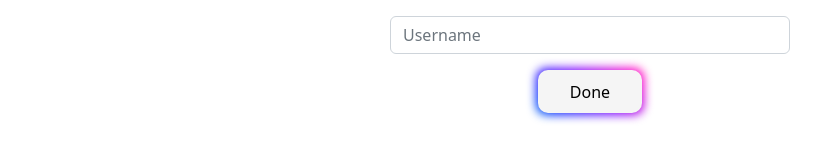
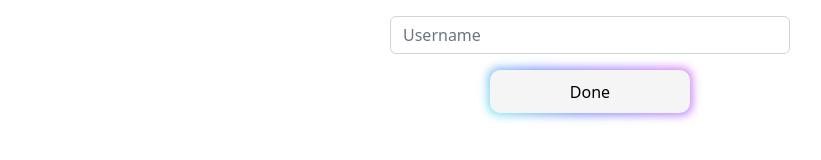
Before and after one commit to jovanat455/baba, a React (Create React App) app: page /AddOrder in a window 1280 px wide. Shown: the part 456-616 px from the top of the page, without its empty margins (50-871 px from the left). Built offline with nearby package versions, Linux system fonts and the light colour scheme.

Commit message:
Receipt scanner UI updated

```diff
--- a/src/App.css
+++ b/src/App.css
@@ -68,6 +68,22 @@
   object-fit: cover;
 }
 
+.textBox {
+  padding: 0.3em 1em;
+  border: none;
+  outline: none;
+  color: black;
+  background: rgba(245, 245, 245, 0.523);
+  position: relative;
+  z-index: 0;
+  border-radius: 10px;
+  user-select: none;
+  touch-action: manipulation;
+  font-weight: 500;
+  display:inline-block;
+  width: 200px;
+}
+
 .rgbButton {
   padding: 0.6em 2em;
   border: none;
@@ -82,20 +98,21 @@
   -webkit-user-select: none;
   touch-action: manipulation;
   font-weight: 500;
+  width: 200px;
 }
 
 .rgbButton:before {
   content: "";
   background: linear-gradient(45deg,
-      #ff0000,
-      #ff7300,
-      #fffb00,
-      #48ff00,
-      #00ffd5,
-      #002bff,
-      #7a00ff,
-      #ff00c8,
-      #ff0000);
+      #ff000080,
+      #ff730083,
+      #fffb0079,
+      #48ff007e,
+      #00ffd580,
+      #002aff88,
+      #7b00ff85,
+      #ff00c883,
+      #ff00007f);
   position: absolute;
   top: -2px;
   left: -2px;
@@ -105,7 +122,7 @@
   -webkit-filter: blur(5px);
   width: calc(100% + 4px);
   height: calc(100% + 4px);
-  animation: glowing-rgbButton 20s linear infinite;
+  animation: glowing-rgbButton 60s linear infinite;
   transition: opacity 0.3s ease-in-out;
   border-radius: 10px;
 }
--- a/src/components/ReceiptScanner.js
+++ b/src/components/ReceiptScanner.js
@@ -23,6 +23,10 @@ function ReceiptForm() {
 
   const handleChange = (event) => {
     setImage(event.target.files[0]);
+    var input = document.getElementById('file');
+    var output = document.getElementById('fileList');
+
+    output.innerHTML = input.files.item(0).name;
   }
 
   const handleSubmit = async (event) => {
@@ -101,7 +105,12 @@ function ReceiptForm() {
       }
       {isProcessed ? <Image src={`${process.env.PUBLIC_URL}/assets/images/baba-loading.gif`} className="loader" alt="Baba loading..." /> : <div></div>}
       <Form onSubmit={handleSubmit} className='p-3'>
-        <input type="file" onChange={handleChange} />
+        <input type="file" name="file" id="file" class="inputfile" onChange={handleChange} hidden/>
+        <br/>
+        <label for="file"><div className="rgbButton">Choose a file</div></label>
+        <br/><br/>
+        <div className='textBox'>Selected file <div id="fileList"></div></div>
+        <br/>
         <button className="rgbButton mt-3">Submit</button>
       </Form>
 
```
